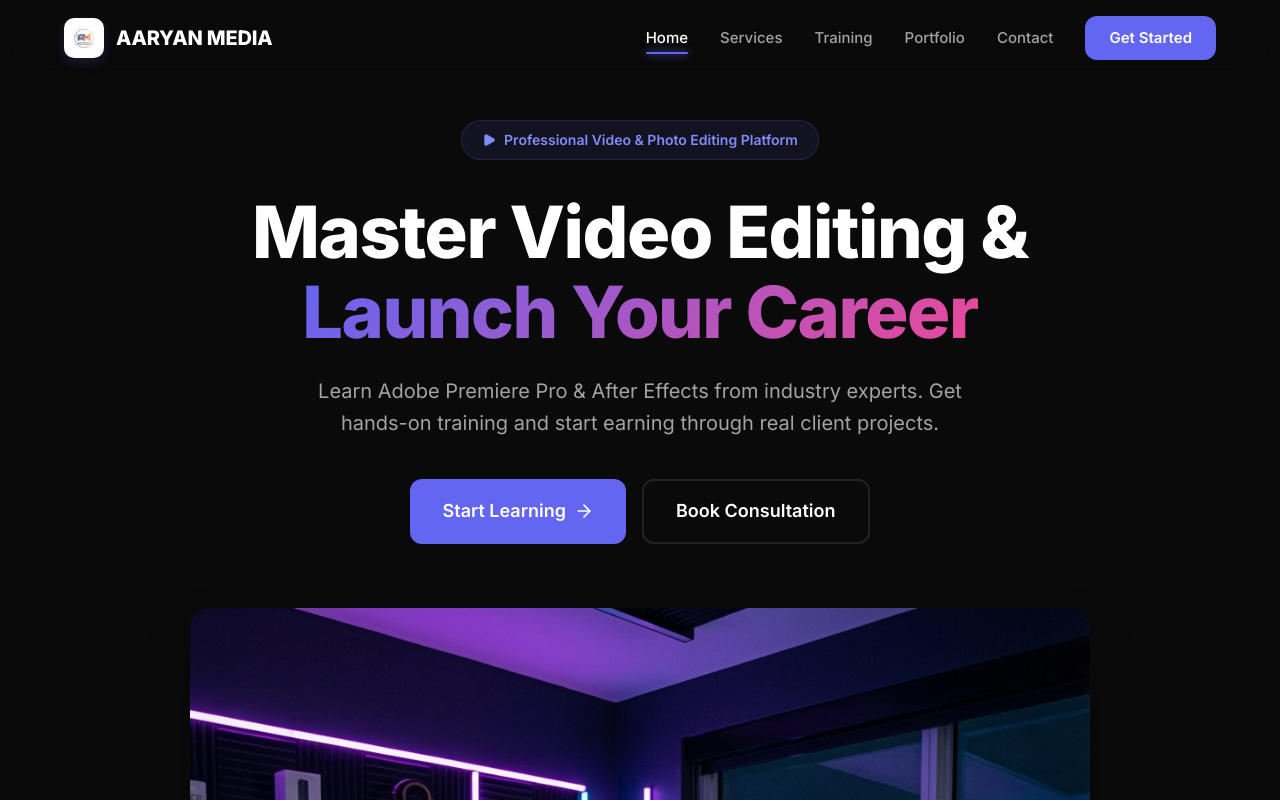
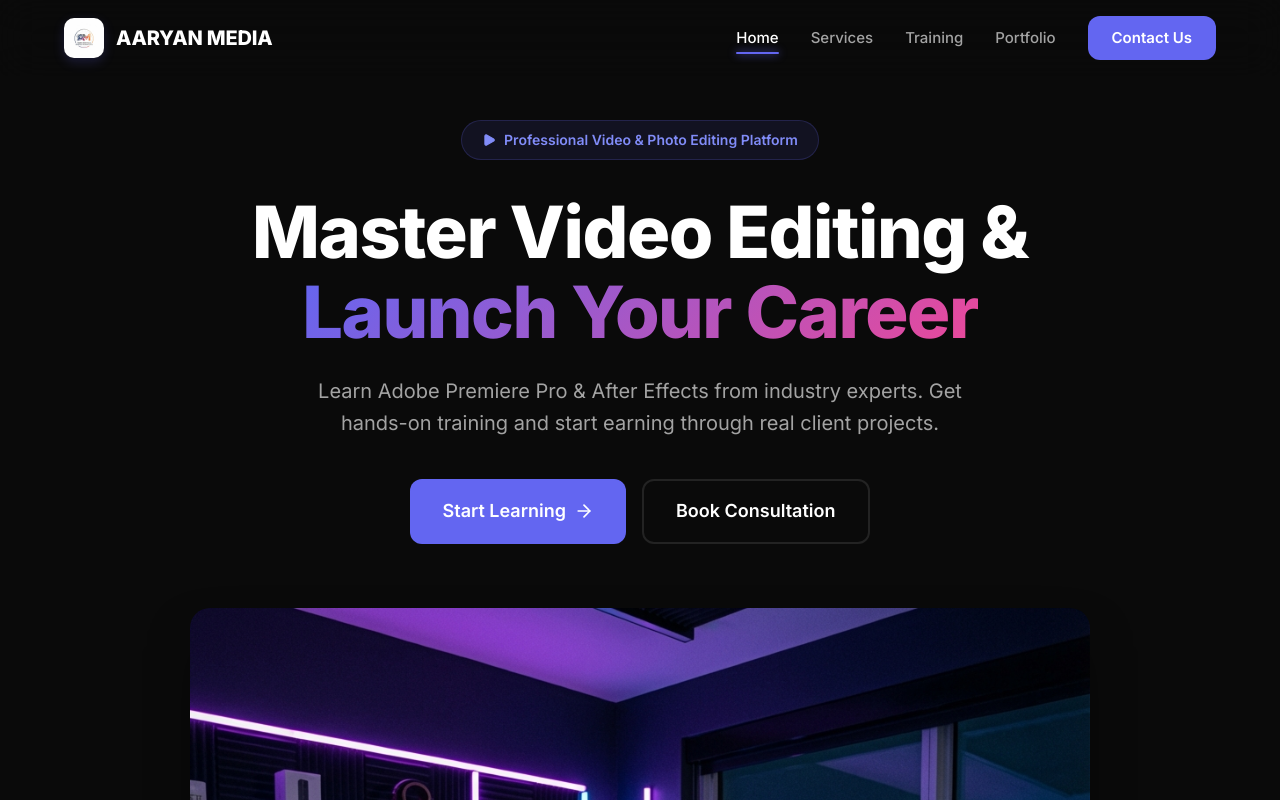
Before and after one commit to blanks247/aaryan-editz-website, a React (Vite) app: page / in a window 1280 px wide. Shown: the top 800 px of the page. Built offline with nearby package versions, Linux system fonts and the light colour scheme.

Commit message:
Update favicon to use logo.jpeg

```diff
--- a/index.html
+++ b/index.html
@@ -3,7 +3,7 @@
 
 <head>
   <meta charset="UTF-8" />
-  <link rel="icon" type="image/jpeg" href="/aaryan-editz-website/logo.jpeg" />
+  <link rel="icon" type="image/jpeg" href="/logo.jpeg" />
   <meta name="viewport" content="width=device-width, initial-scale=1.0" />
   <meta name="description"
     content="Aaryan Media - Professional Video and Photo Editing Platform. We offer training in Adobe Premiere Pro & After Effects, along with premium wedding and social media editing services." />
--- a/src/components/Navbar.tsx
+++ b/src/components/Navbar.tsx
@@ -31,7 +31,7 @@
         { name: 'Services', href: '/services' },
         { name: 'Training', href: '/training' },
         { name: 'Portfolio', href: '/portfolio' },
-        { name: 'Contact', href: '/contact' },
+        // { name: 'Contact', href: '/contact' },
     ];
 
     return (
@@ -96,7 +96,7 @@
                             </Link>
                         ))}
                         <Link to="/contact" className="btn-primary" style={{ padding: '0.625rem 1.5rem', fontSize: '0.9375rem' }}>
-                            Get Started
+                            Contact Us
                         </Link>
                     </div>
 
```
